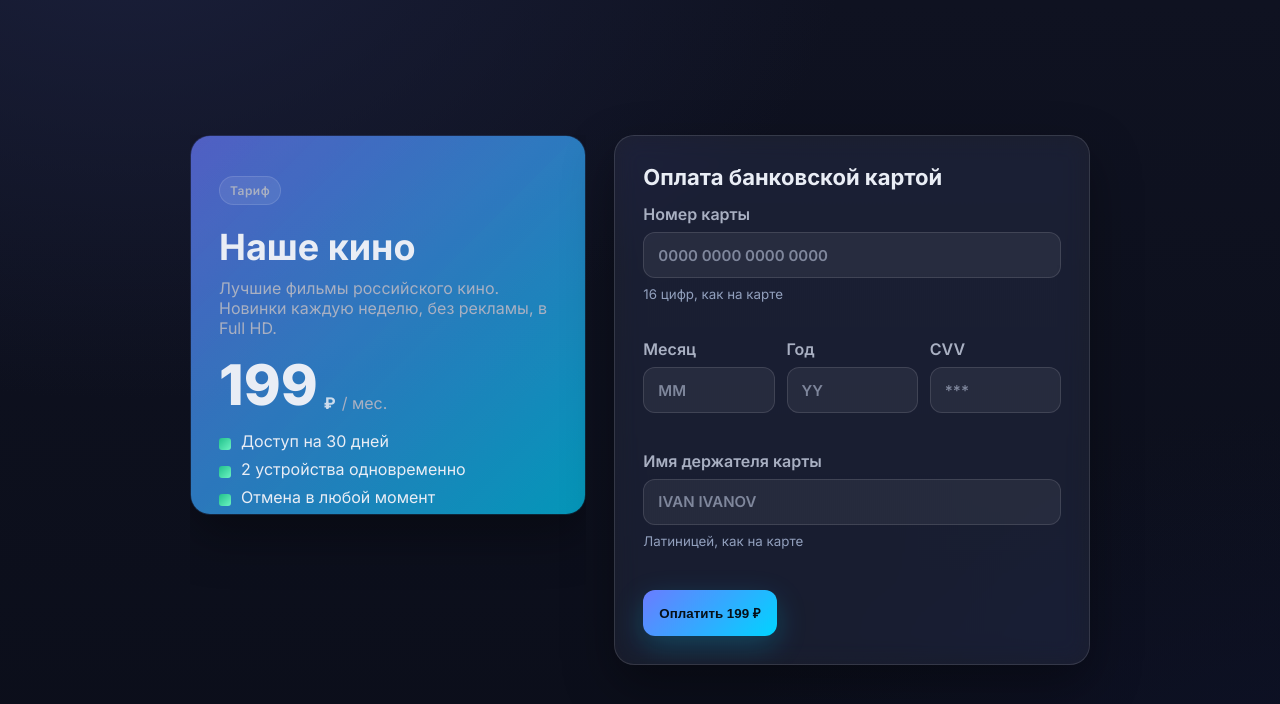
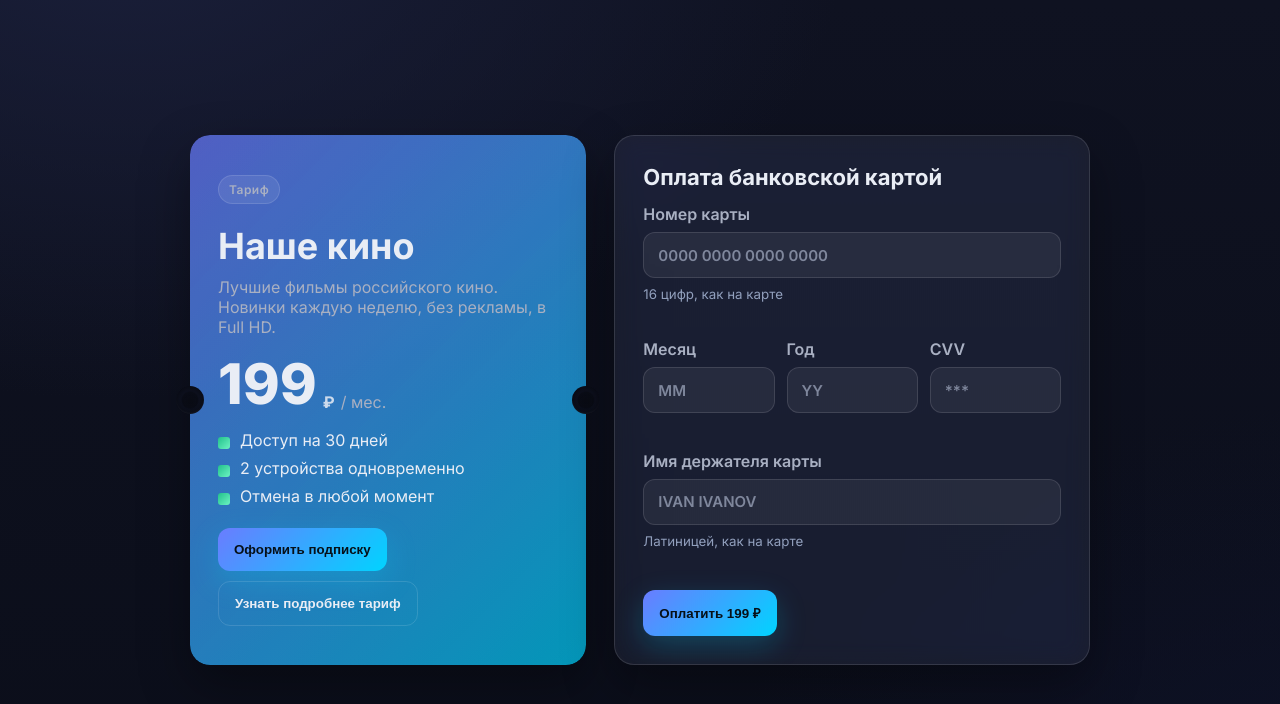
Before and after one commit to BigVovaRUU/card, a plain HTML site: page index.html in a window 1280 px wide. Drawn offline with Linux system fonts and the light colour scheme.

```diff
--- a/css/style.css
+++ b/css/style.css
@@ -25,30 +25,77 @@
 }
 
 /* layout */
-.wrap{display:grid;grid-template-columns:1fr;gap:24px;max-width:980px;width:100%;padding:24px}
+.wrap{
+  display:grid;
+  grid-template-columns:1fr;
+  gap:24px;
+  max-width:980px;
+  width:100%;
+  padding:24px;
+  align-items:stretch; /* равная высота элементов */
+}
 @media(min-width:900px){
-  .wrap{grid-template-columns:1fr 1.2fr;gap:28px;padding:40px}
+  .wrap{
+    grid-template-columns:1fr 1.2fr;
+    gap:28px;
+    padding:40px;
+  }
 }
 
-/* план-карта: контейнер с перспективой (визуал на внутренних лицах) */
+/* plan card: контейнер с перспективой */
 .plan-card{
-  perspective:1200px;
+  perspective:1400px;
+  perspective-origin:50% 50%;
   cursor:pointer;
+  position:relative;
 }
-.plan-card, .checkout-card{position:relative;overflow:hidden}
-
-/* flip frame — именно он и весь синий блок переворачиваются */
 .plan-card__inner{
   position:relative;
   transform-style:preserve-3d;
+  -webkit-transform-style:preserve-3d;
   transition:transform .7s cubic-bezier(.2,.65,.2,1);
-  min-height:380px;
   border-radius:20px;
   box-shadow:var(--shadow);
-  overflow:hidden;
+  overflow:visible;      /* ничего не обрезаем */
+  transform-origin:center;
+  will-change: transform;
+  min-height:420px;      /* базовая высота; на десктопе синхронизируем JS */
 }
-/* декоративное свечение внутри, переворачивается вместе с карточкой */
+
+/* Псевдо-«перфорация» билета (полукруглые выемки по центру сторон) */
+.plan-card__inner::before,
 .plan-card__inner::after{
+  content:"";
+  position:absolute;
+  top:50%;
+  transform:translateY(-50%);
+  width:28px; height:28px;
+  border-radius:50%;
+  z-index:3;
+  pointer-events:none;
+  /* имитируем «вырез»: красим в фон страницы + делаем внутреннюю тень */
+  background:
+    radial-gradient(closest-side, rgba(0,0,0,.35) 0%, rgba(0,0,0,.25) 55%, rgba(0,0,0,0) 65%) 50% 50% / 100% 100% no-repeat,
+    linear-gradient(180deg, var(--bg-1), var(--bg-2)); /* фон позади карточки */
+  box-shadow:
+    inset 0 2px 6px rgba(0,0,0,.45),
+    inset 0 -1px 2px rgba(255,255,255,.06);
+}
+.plan-card__inner::before{ left:-14px; }   /* половина круга внутрь карточки */
+.plan-card__inner::after{  right:-14px; }
+
+/* лёгкое «свечение» внутри, переворачивается вместе с карточкой */
+.plan-card__inner::backdrop { /* fallback ignored by большинство браузеров */ }
+.plan-card__inner::marker { /* noop placeholder */ }
+.plan-card__inner::selection { /* noop */ }
+
+.plan-card__inner::after,
+.plan-card__inner::before { /* уже определены выше */ }
+
+.plan-card__inner::after-glow { /* нет такой псевдо — оставим glow ниже */ }
+
+/* декоративное свечение (фон) */
+.plan-card__inner > .face::after{
   content:"";
   position:absolute;inset:auto -40% -60% -40%;
   height:180px;
@@ -60,33 +107,35 @@
 @keyframes f{from{transform:translateY(0)}to{transform:translateY(-16px)}}
 
 /* две стороны */
-.plan-card .face{
-  position:absolute;inset:0;backface-visibility:hidden;border-radius:20px;
+.face{
+  position:absolute;inset:0;
+  backface-visibility:hidden; -webkit-backface-visibility:hidden;
+  overflow:hidden;
+  border-radius:20px;
+  outline:1px solid transparent; /* убираем швы */
+  padding:28px;
 }
-.plan-card .face--front{
+.face--front{
   background:
     linear-gradient(135deg, rgba(106,124,255,.18), rgba(0,212,255,.12)) border-box,
     linear-gradient(135deg, rgba(106,124,255,.65), rgba(0,212,255,.65)) padding-box;
-  border:1px solid transparent;
-  padding:28px;
+  border:none;
 }
-.plan-card .face--back{
+.face--back{
   background:linear-gradient(135deg, rgba(0,212,255,.16), rgba(106,124,255,.14));
-  border:1px solid var(--stroke);
-  padding:28px;
-  display:flex;flex-direction:column;justify-content:center;align-items:flex-start;
-  transform:rotateY(180deg);
+  border:none;
+  transform:rotateY(180deg) translateZ(0.01px); /* никаких артефактов/зеркала */
 }
 .plan-card.is-flipped .plan-card__inner{transform:rotateY(180deg)}
 
-/* контент фронт-стороны */
-.plan-card .badge{
+/* фронтовый контент */
+.badge{
   display:inline-block;padding:6px 10px;border-radius:999px;
   background:rgba(255,255,255,.08);border:1px solid var(--stroke);
   font-weight:600;font-size:12px;color:var(--muted);letter-spacing:.04em
 }
-.plan-card h1{margin:.6rem 0 0;font-size:clamp(28px,3vw,36px);line-height:1.15}
-.plan-card .subtitle{margin:.6rem 0 1.2rem;color:var(--muted)}
+h1{margin:.6rem 0 0;font-size:clamp(28px,3vw,36px);line-height:1.15}
+.subtitle{margin:.6rem 0 1.2rem;color:var(--muted)}
 .price{display:flex;align-items:flex-end;gap:6px;margin:12px 0 18px}
 .price__value{font-size:clamp(42px,6vw,56px);font-weight:800;line-height:1}
 .price__currency{font-weight:700;opacity:.85}
@@ -98,27 +147,39 @@
   background:linear-gradient(135deg,var(--ok),#6df3c2)
 }
 
+/* бэк-контент */
+.back-title{margin:0 0 12px;font-size:clamp(22px,2.6vw,28px);font-weight:800}
+.back-list{list-style:none;margin:0 0 12px;padding:0;display:grid;gap:10px}
+.back-list li{position:relative;padding-left:22px}
+.back-list li::before{
+  content:"";position:absolute;left:0;top:.35em;width:12px;height:12px;border-radius:50%;
+  background:linear-gradient(135deg,var(--accent-2),var(--accent))
+}
+.back-hint{margin-top:8px;color:var(--muted);font-size:14px}
+
 /* кнопки */
 .btn{appearance:none;border:none;border-radius:12px;padding:14px 16px;font-weight:700;cursor:pointer;transition:transform .08s ease,box-shadow .2s ease,background .2s ease}
 .btn:active{transform:translateY(1px)}
 .btn--ghost{background:transparent;border:1px solid var(--stroke);color:var(--text)}
-.btn--ghost:hover{background:rgba(255,255,255,.04)}
+.btn--ghost:hover{background:rgba(255,255,255,.06)}
 .btn--primary{
   background:linear-gradient(135deg,var(--accent),var(--accent-2));
   color:#061018;box-shadow:0 10px 30px rgba(0,212,255,.22)
 }
 .btn--primary:hover{filter:brightness(1.05)}
-/* курсор-указатель не нужен на кнопке, чтобы не переворачивать при клике на неё */
-.plan-card [data-no-flip]{cursor:default}
+[data-no-flip]{cursor:default}
+.cta-group{display:flex;gap:10px;flex-wrap:wrap;margin-top:8px}
 
-/* блок оплаты (стекло) */
+/* блок оплаты (glass) */
 .checkout-card{
+  overflow:hidden;
   backdrop-filter:saturate(160%) blur(12px);
   -webkit-backdrop-filter:saturate(160%) blur(12px);
   background:var(--glass);
   border:1px solid var(--stroke);
   border-radius:20px;box-shadow:var(--shadow);
   padding:28px;
+  min-height:420px; /* базовая высота под синхронизацию */
 }
 .checkout-card h2{margin:0 0 14px;font-size:clamp(18px,2.4vw,22px)}
 
--- a/index.html
+++ b/index.html
@@ -10,9 +10,9 @@
 </head>
 <body>
   <main class="wrap">
-    <!-- Переворачиваемая карточка тарифа -->
+    <!-- Переворачиваемая карточка тарифа (переворачивается ВЕСЬ синий блок) -->
     <section class="plan-card" aria-labelledby="plan-title" data-flip>
-      <div class="plan-card__inner">
+      <div class="plan-card__inner" id="plan-inner">
         <!-- FRONT -->
         <div class="face face--front">
           <header>
@@ -33,27 +33,36 @@
             <li>Отмена в любой момент</li>
           </ul>
 
-          <button class="btn btn--ghost" type="button" id="change-plan" data-no-flip>
-            Выбрать другой план
-          </button>
+          <div class="cta-group">
+            <button class="btn btn--primary" type="button" data-no-flip id="subscribe-now">Оформить подписку</button>
+            <button class="btn btn--ghost" type="button" data-no-flip id="learn-more">Узнать подробнее тариф</button>
+          </div>
         </div>
 
-        <!-- BACK -->
+        <!-- BACK (новая информация о выгодах, не зеркалится) -->
         <div class="face face--back" aria-hidden="true">
-          <h2 class="back-title">Почему «Наше кино»</h2>
+          <h2 class="back-title">Преимущества тарифа</h2>
           <ul class="back-list">
-            <li>Подборка культовых отечественных фильмов</li>
-            <li>Премьеры и редкие классические ленты</li>
-            <li>Без рекламы, в Full HD и 4K (где доступно)</li>
-            <li>Скачивание на устройства (офлайн)</li>
+            <li>Культовая классика и премьеры в одной подписке</li>
+            <li>Без рекламы, Full HD/4K (где доступно)</li>
+            <li>Скачивание фильмов для офлайна</li>
+            <li>До 2 устройств одновременно</li>
+            <li>Поддержка на любом экране</li>
           </ul>
+
+          <div class="cta-group">
+            <button class="btn btn--primary" type="button" data-no-flip id="subscribe-now-back">Оформить подписку</button>
+            <button class="btn btn--ghost" type="button" data-no-flip id="compare">Сравнить планы</button>
+            <button class="btn btn--ghost" type="button" data-no-flip id="terms">Условия</button>
+          </div>
+
           <p class="back-hint">Нажмите на карточку, чтобы вернуться</p>
         </div>
       </div>
     </section>
 
     <!-- Блок оплаты -->
-    <section class="checkout-card" aria-labelledby="checkout-title">
+    <section class="checkout-card" aria-labelledby="checkout-title" id="checkout">
       <h2 id="checkout-title">Оплата банковской картой</h2>
 
       <form id="pay-form" novalidate>
--- a/js/script.js
+++ b/js/script.js
@@ -1,5 +1,6 @@
 (function(){
   const byId = id => document.getElementById(id);
+  const qs = sel => document.querySelector(sel);
   const numOnly = s => s.replace(/\D+/g,'');
 
   const card = byId('card-number');
@@ -7,9 +8,9 @@
   const yy = byId('expiry-year');
   const cvv = byId('cvv');
   const name = byId('cardholder-name');
-  const form = document.getElementById('pay-form');
+  const form = byId('pay-form');
 
-  // ---- helpers ----
+  // ---------- formatting & validation ----------
   function group16(v){
     const n = numOnly(v).slice(0,16);
     return n.replace(/(.{4})/g,'$1 ').trim();
@@ -26,7 +27,7 @@
   function showError(id,msg){const el=byId(id); if(el){ el.textContent=msg||''; }}
   function setInvalid(input, invalid){ input.classList.toggle('is-invalid', !!invalid); }
 
-  // ---- live formatting & validation — номер карты ----
+  // card number
   card.addEventListener('input', ()=>{
     const caret = card.selectionStart;
     const before = card.value;
@@ -46,7 +47,7 @@
     }
   });
 
-  // ---- месяц ----
+  // month 01..12
   mm.addEventListener('input',()=>{
     let v = numOnly(mm.value).slice(0,2);
     if(v.length===1 && +v>1) v='0'+v; // 2..9 => 02..09
@@ -59,7 +60,7 @@
     if(v.length===2) yy.focus();
   });
 
-  // ---- год (не меньше текущего YY) ----
+  // year >= current YY
   yy.addEventListener('input',()=>{
     let v = numOnly(yy.value).slice(0,2);
     yy.value=v;
@@ -74,14 +75,14 @@
     if(!invalid) cvv.focus();
   });
 
-  // ---- CVV (3 цифры) ----
+  // cvv
   cvv.addEventListener('input',()=>{
     const v = numOnly(cvv.value).slice(0,3); cvv.value=v;
     const invalid = v.length!==3; setInvalid(cvv, invalid);
     showError('cvv-error', invalid? '***' : '');
   });
 
-  // ---- Имя держателя (латиницей) ----
+  // name (latin, uppercase)
   name.addEventListener('input',()=>{
     let v = name.value.toUpperCase();
     v = v.replace(/[^A-Z\s\-]/g,'');
@@ -90,7 +91,6 @@
     showError('name-error', invalid? 'Как на карте' : '');
   });
 
-  // ---- submit ----
   form.addEventListener('submit', (e)=>{
     e.preventDefault();
     const digits = numOnly(card.value);
@@ -109,15 +109,15 @@
     alert('Оплата успешно инициирована');
   });
 
-  // ---- flip: переворачиваем ВЕСЬ синий блок ----
-  const plan = document.querySelector('.plan-card[data-flip]');
+  // ---------- flip (весь синий блок) ----------
+  const plan = qs('.plan-card[data-flip]');
+  const planInner = byId('plan-inner');
   if(plan){
     plan.addEventListener('click', (e)=>{
-      const noFlipTarget = e.target.closest('[data-no-flip]');
-      if(noFlipTarget) return;
+      if(e.target.closest('[data-no-flip]')) return;
       plan.classList.toggle('is-flipped');
     });
-    // Доступность
+    // keyboard a11y
     plan.setAttribute('tabindex','0');
     plan.setAttribute('role','button');
     plan.setAttribute('aria-expanded','false');
@@ -132,4 +132,27 @@
     });
     obs.observe(plan, { attributes:true, attributeFilter:['class'] });
   }
+
+  // ---------- высота синей карточки = высоте формы (на десктопе) ----------
+  const checkout = byId('checkout');
+  const mq = window.matchMedia('(min-width: 900px)');
+
+  function syncHeights(){
+    if(!mq.matches){
+      planInner.style.height = '';
+      return;
+    }
+    if(!checkout || !planInner) return;
+    planInner.style.height = '';
+    const h = checkout.getBoundingClientRect().height;
+    const minH = 420;
+    planInner.style.height = Math.max(h, minH) + 'px';
+  }
+
+  function rafSync(){ window.requestAnimationFrame(syncHeights); }
+  window.addEventListener('resize', rafSync);
+  mq.addEventListener ? mq.addEventListener('change', rafSync) : mq.addListener(rafSync);
+  if(document.fonts && document.fonts.ready){ document.fonts.ready.then(rafSync); }
+  document.addEventListener('DOMContentLoaded', rafSync);
+  setTimeout(rafSync, 200);
 })();
```
Also changed, not shown: 1 other file.
